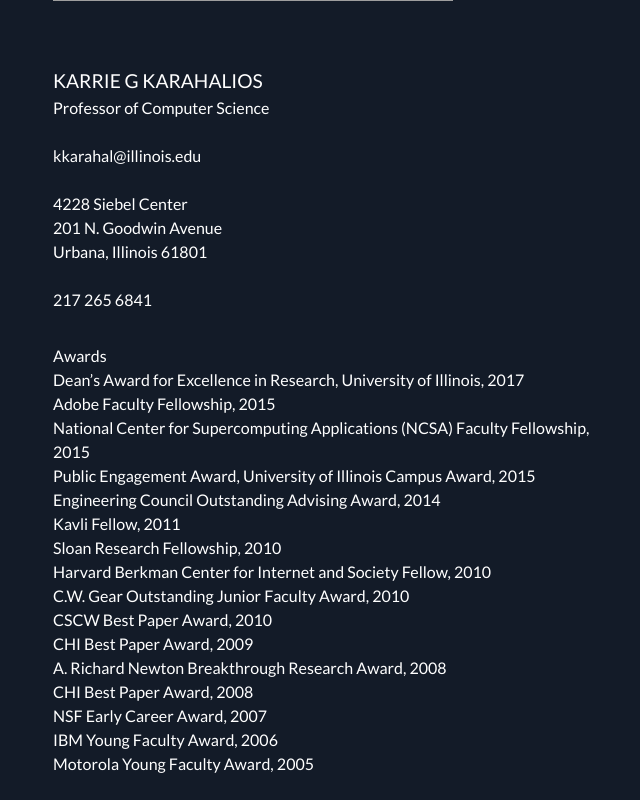
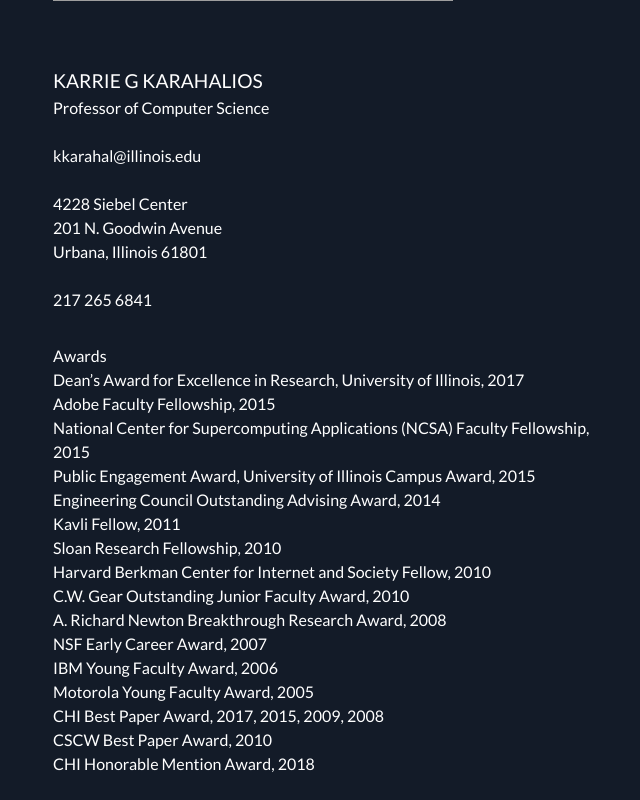
Before and after one commit to quvaba/jsontest, a React (Create React App) app: page / in a window 1280 px wide. Shown: the part 397-1197 px from the top of the page, without its empty margins (299-939 px from the left). Built offline with nearby package versions, Linux system fonts and the light colour scheme; grey boxes are pictures that could not be loaded.

Commit message:
some fine tuning front page data and grid sizing

```diff
--- a/src/App.js
+++ b/src/App.js
@@ -265,7 +265,7 @@
         let homeinfo = this.props.json.entries;
         entryList =
         <Grid container justify="center">
-        <Grid item xs={8} sm={6} md={6} lg={6}>
+        <Grid item xs={12} sm={11} md={8} lg={6}>
           {homeinfo.map(
           (home) => <li key={homeinfo.indexOf(home)}>
                         <Home
--- a/src/karrie.json
+++ b/src/karrie.json
@@ -20,13 +20,14 @@
           "Sloan Research Fellowship, 2010",
           "Harvard Berkman Center for Internet and Society Fellow, 2010",
           "C.W. Gear Outstanding Junior Faculty Award, 2010",
-          "CSCW Best Paper Award, 2010",
-          "CHI Best Paper Award, 2009",
           "A. Richard Newton Breakthrough Research Award, 2008",
-          "CHI Best Paper Award, 2008",
           "NSF Early Career Award, 2007",
           "IBM Young Faculty Award, 2006",
-          "Motorola Young Faculty Award, 2005"]
+          "Motorola Young Faculty Award, 2005",
+          "CHI Best Paper Award, 2017, 2015, 2009, 2008",
+          "CSCW Best Paper Award, 2010",
+          "CHI Honorable Mention Award, 2018"
+      ]
     }
   ]
 }
```
